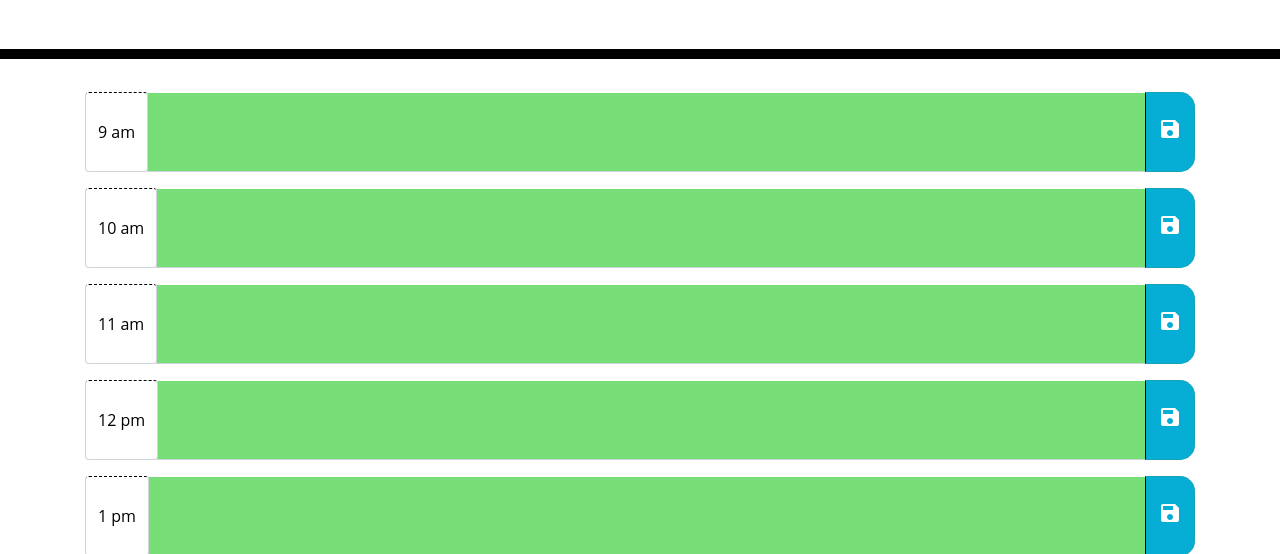
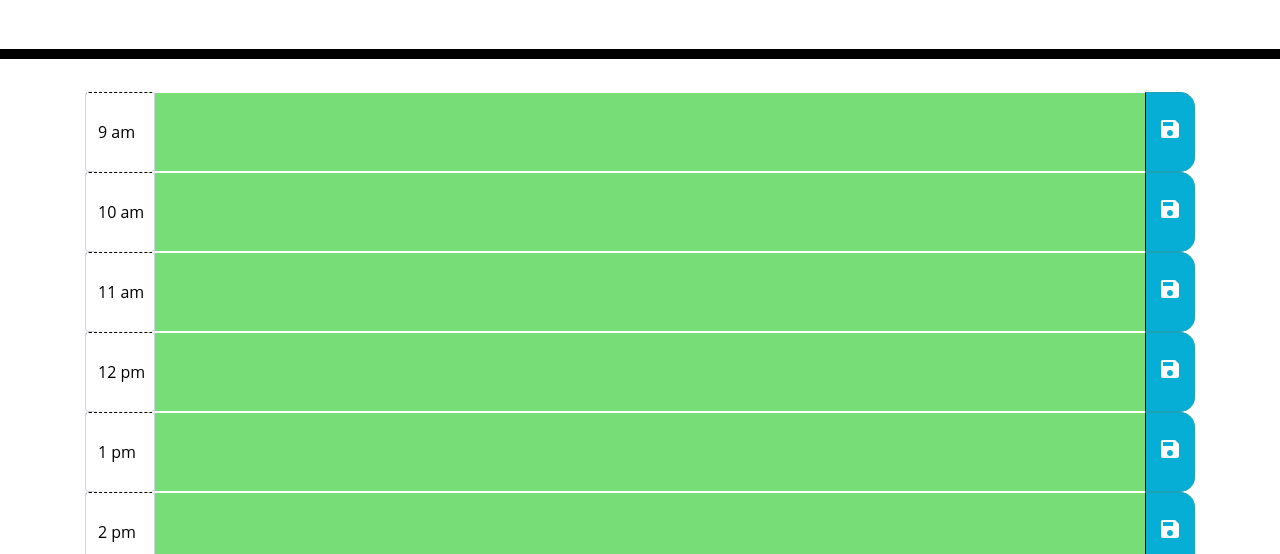
Before and after one commit to Sforeman270/today-plan, a plain HTML site: page index.html in a window 1280 px wide. Shown: the part 246-800 px from the top of the page. Drawn offline with nearby package versions, Linux system fonts and the light colour scheme; a web font is replaced by a local one.

Commit message:
fixed time grid

```diff
--- a/app.js
+++ b/app.js
@@ -22,9 +22,9 @@ $(document).ready(function() {
 
         var $saveIcon = $("<i>");
 
-        $inputGroupDiv.addClass("input-group mb-3 textarea row no-gutters description");
+        $inputGroupDiv.addClass("input-group  textarea row no-gutters time-block description");
 
-        $input.addClass("form-control textarea row no-gutters description").attr("type", "text");
+        $input.addClass("form-control textarea row no-gutters description time-block").attr("type", "text");
 
         $hourDiv.addClass("input-group-prepend input-group-text hour float-left").text(hours[i]);
 
--- a/assets/style.css
+++ b/assets/style.css
@@ -40,6 +40,7 @@ textarea{
   background-color: #ffffff;
   color: #000000;
   border-top: 1px dashed #000000;
+  width: 70px;
 }
 
 .past {
```
